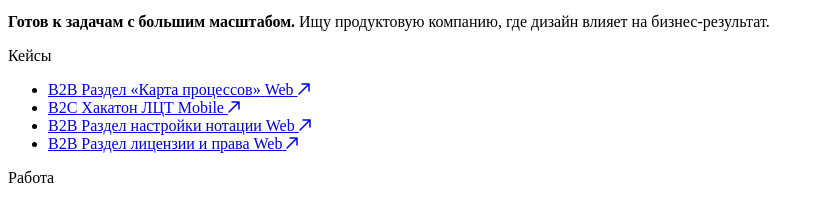
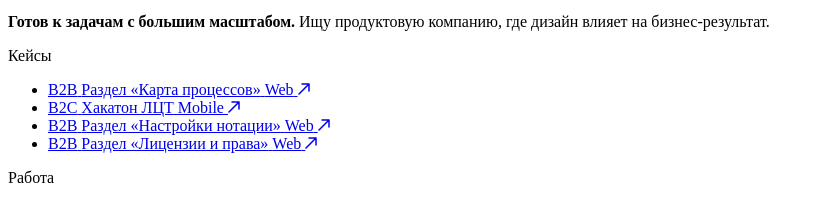
Before and after one commit to nursultanrudn-boop/v2, a website built with Vite: page index.html in a window 1280 px wide. Shown: the part 1625-1825 px from the top of the page, without its empty margins (0-824 px from the left). Built offline with nearby package versions, Linux system fonts and the light colour scheme.

Commit message:
Исправление текста

```diff
--- a/index.html
+++ b/index.html
@@ -78,7 +78,7 @@
           <li class="home-list__item">
             <a class="case-row" href="case-notation-settings.html">
               <span class="case-row__tag">B2B</span>
-              <span class="case-row__name">Раздел настройки нотации</span>
+              <span class="case-row__name">Раздел «Настройки нотации»</span>
               <span class="case-row__slide">
                 <span class="case-row__platform">Web</span>
                 <span class="case-row__arrow" aria-hidden="true"><svg width="12" height="12" viewBox="0 0 12 12" fill="none" xmlns="http://www.w3.org/2000/svg"><path d="M1 11L11 1M11 1H4M11 1V8" stroke="currentColor" stroke-width="1.5" stroke-linecap="round" stroke-linejoin="round"/></svg></span>
@@ -89,7 +89,7 @@
           <li class="home-list__item">
             <a class="case-row" href="case-licenses.html">
               <span class="case-row__tag">B2B</span>
-              <span class="case-row__name">Раздел лицензии и права</span>
+              <span class="case-row__name">Раздел «Лицензии и права»</span>
               <span class="case-row__slide">
                 <span class="case-row__platform">Web</span>
                 <span class="case-row__arrow" aria-hidden="true"><svg width="12" height="12" viewBox="0 0 12 12" fill="none" xmlns="http://www.w3.org/2000/svg"><path d="M1 11L11 1M11 1H4M11 1V8" stroke="currentColor" stroke-width="1.5" stroke-linecap="round" stroke-linejoin="round"/></svg></span>
```
